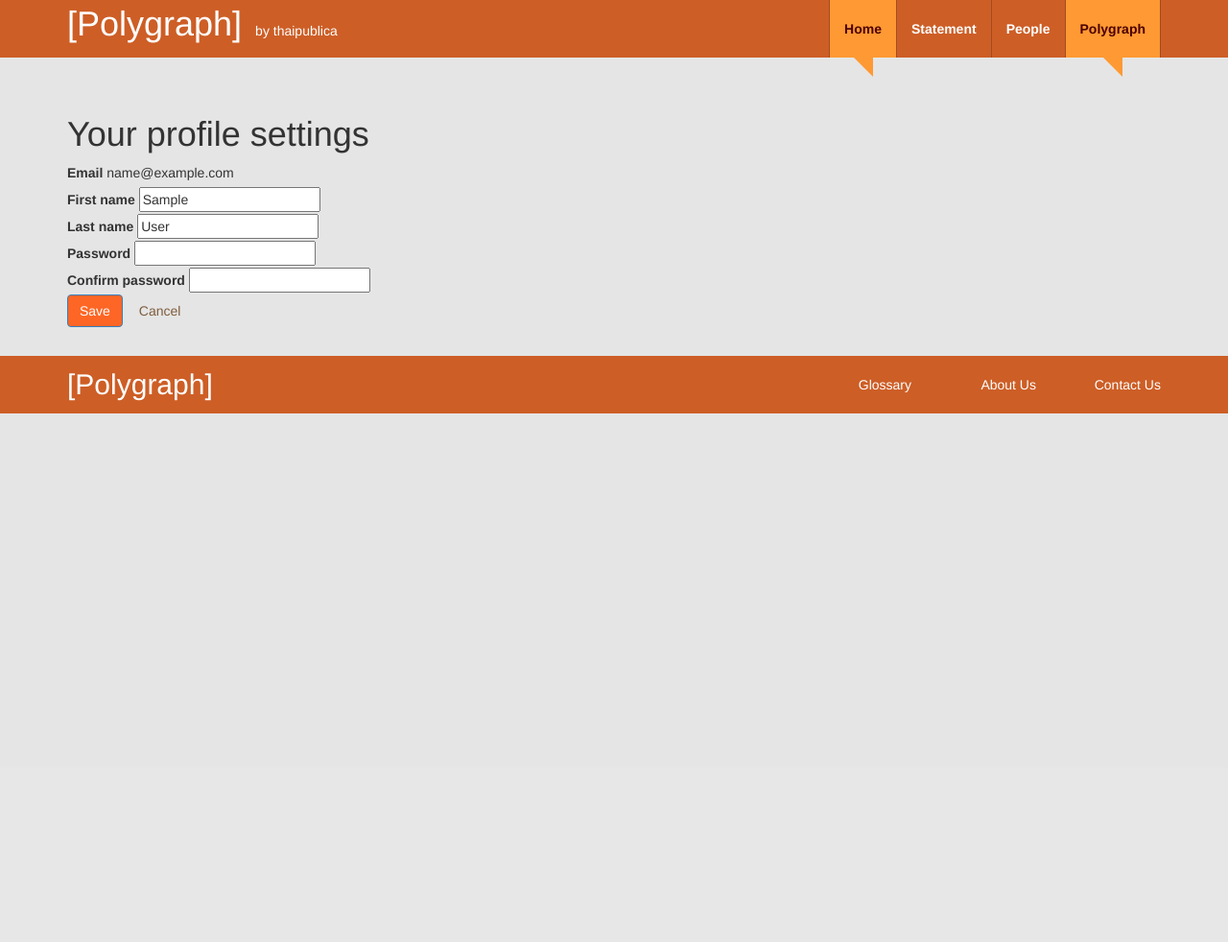
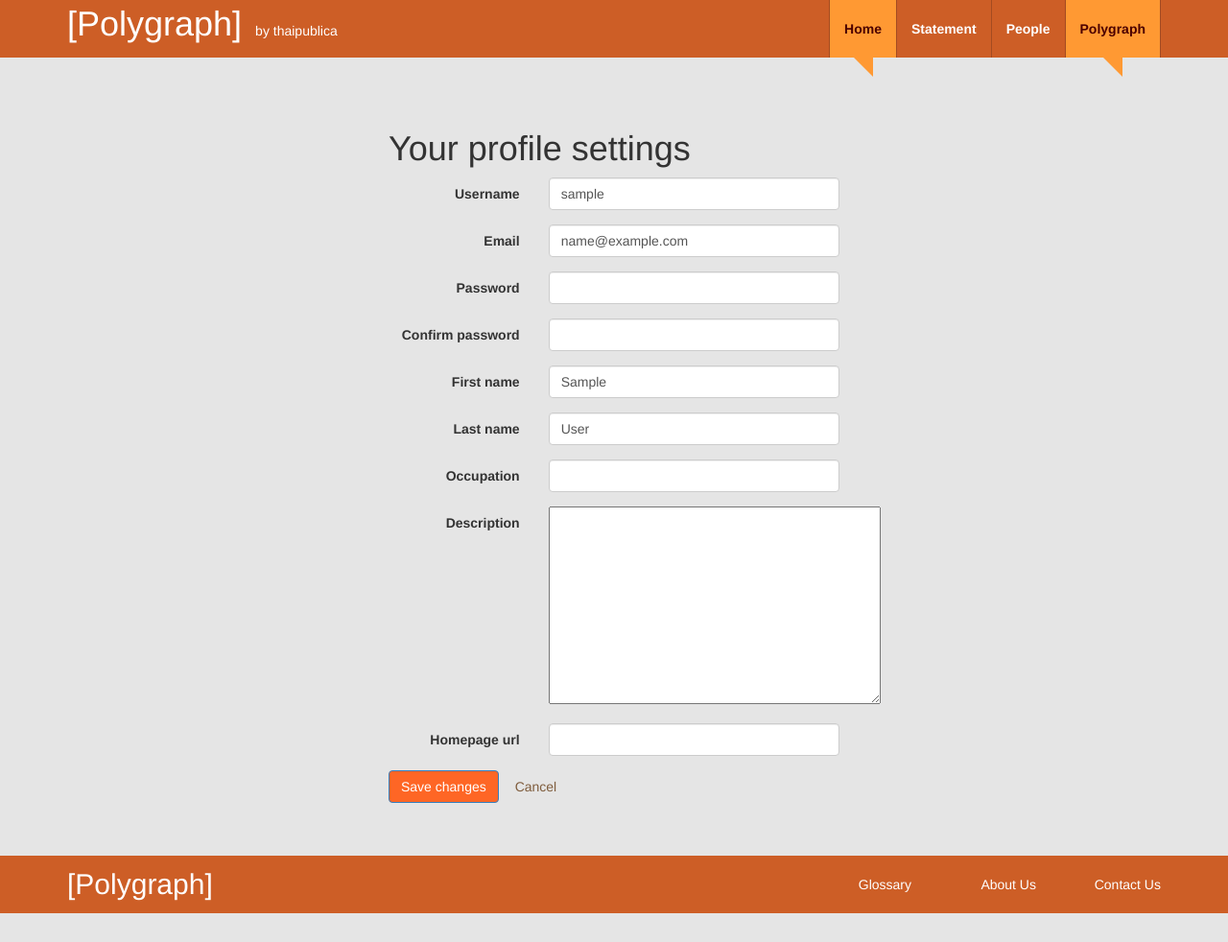
Before and after one commit to opendream/polygraph, a Django app: page /account/edit/ in a window 1280 px wide. Shown: the whole page at 96% size. Before the commit the page ends 431 px from the top, so only its background shows below. Run offline with Django 3.2, Linux system fonts and the light colour scheme; the visitor is signed in with stand-in values (Sample User, id 1); parts of the project's set-up code (start-up, migrations or seed data) failed here and were passed over; some libraries are stand-ins or nearby versions.

Commit message:
add profile test

```diff
--- a/account/forms.py
+++ b/account/forms.py
@@ -1,3 +1,4 @@
+from ckeditor.widgets import CKEditorWidget
 from django import forms
 from django.contrib.auth import authenticate, get_user_model
 from django.contrib.auth.forms import PasswordResetForm
@@ -64,10 +65,17 @@ class ResetPasswordForm(PasswordResetForm):
 
 
 class AccountEditForm(forms.Form):
-    password    = forms.CharField(required=False,  max_length=128, widget=forms.PasswordInput())
-    password2   = forms.CharField(required=False,  max_length=128, widget=forms.PasswordInput())
-    first_name  = forms.CharField(max_length=30, widget=forms.TextInput())
-    last_name   = forms.CharField(max_length=30, widget=forms.TextInput())
+
+    username    = forms.CharField()
+    email       = forms.EmailField(max_length=75)
+    password    = forms.CharField(required=False, max_length=128, widget=forms.PasswordInput())
+    password2   = forms.CharField(required=False, max_length=128, widget=forms.PasswordInput())
+    first_name  = forms.CharField(required=False, max_length=30, widget=forms.TextInput())
+    last_name   = forms.CharField(required=False, max_length=30, widget=forms.TextInput())
+
+    occupation  = forms.CharField(required=False, max_length=128, widget=forms.TextInput())
+    description = forms.CharField(widget=CKEditorWidget(config_name='minimal'))
+    homepage_url = forms.CharField(required=False, max_length=255, widget=forms.TextInput())
 
     def __init__(self, required_password=False, *args, **kwargs):
         super(AccountEditForm, self).__init__(*args, **kwargs)
@@ -75,9 +83,24 @@ class AccountEditForm(forms.Form):
             self.fields['password'].required = True
             self.fields['password2'].required = True
 
+    '''
+    def clean_username(self):
+        username = self.cleaned_data.get('username', '')
+        if get_user_model().objects.filter(username=username).count() > 0:
+            raise forms.ValidationError(_('This username is already in use'))
+        return username
+
+    def clean_email(self):
+        email = self.cleaned_data.get('email', '')
+        if get_user_model().objects.filter(email=email).count() > 0:
+            raise forms.ValidationError(_('This email is already in use'))
+        return email
+
+    '''
+
     def clean_password2(self):
         password = self.cleaned_data.get('password', '')
         password2 = self.cleaned_data['password2']
         if password != password2:
-            raise forms.ValidationError(u'Password mismatch')
+            raise forms.ValidationError(_('Password mismatch'))
         return password2
--- a/account/views.py
+++ b/account/views.py
@@ -7,6 +7,8 @@ from django.core.urlresolvers import reverse
 from django.http import HttpResponse
 from django.shortcuts import redirect, render
 from django.utils.http import base36_to_int
+from django.utils.translation import ugettext_lazy as _
+
 from account.forms import EmailAuthenticationForm, ResetPasswordForm, AccountEditForm
 
 
@@ -65,24 +67,38 @@ def account_edit(request):
 
     required_password = request.GET.get('reset_password')
 
+    user = request.user
+
     if request.method == 'POST':
         form = AccountEditForm(required_password, request.POST)
         if form.is_valid():
-            request.user.first_name = form.cleaned_data['first_name']
-            request.user.last_name = form.cleaned_data['last_name']
+            user.username = form.cleaned_data['username']
+            user.email = form.cleaned_data['email']
+            user.first_name = form.cleaned_data['first_name']
+            user.last_name = form.cleaned_data['last_name']
+            user.occupation = form.cleaned_data['occupation']
+            user.description = form.cleaned_data['description']
+            user.homepage_url = form.cleaned_data['homepage_url']
+
 
             password = form.cleaned_data.get('password')
             if password:
-                request.user.set_password(password)
-            request.user.save()
+                user.set_password(password)
+            user.save()
 
-            messages.success(request, _('Your account profile has been updated.'))
+            messages.success(request, _('Your account profile has been updated'))
 
-            return redirect('domain_home')
+            return redirect('account_edit')
     else:
+
         form = AccountEditForm(required_password, initial={
-            'first_name': request.user.first_name,
-            'last_name': request.user.last_name,
+            'username': user.username,
+            'email': user.email,
+            'first_name': user.first_name,
+            'last_name': user.last_name,
+            'occupation': user.occupation,
+            'description': user.description,
+            'homepage_url': user.homepage_url
         })
 
     return render(request, 'account/edit.html', {
--- a/templates/account/edit.html
+++ b/templates/account/edit.html
@@ -1,54 +1,132 @@
 {% extends 'base_single.html' %}
 {% load i18n %}
 
+{% block title %}{% trans "Your profile settings" %}{% endblock %}
+
+{% block content_class %} content-thin{% endblock %}
+
 {% block content %}
-<h1>{%  trans "Your profile settings" %}</h2>
 {% if reset_password %}
-<div class="alert">
+<div class="alert alert-warning">
     <button type="button" class="close" data-dismiss="alert">&times;</button>
     <strong>{% trans "Warinig" %}!</strong> {% trans "Please, change your password" %}
 </div>
 {% endif %}
 
-<form method="post" class="edit-profile-form" enctype="multipart/form-data">
+<form method="post" class="form-horizontal" role="form" enctype="multipart/form-data">
     {% csrf_token %}
-    {{ form.non_field_errors }}
+    <input type="text" name="prevent_autofill" id="prevent_autofill" value="" style="display:none;" />
+    <input type="password" name="password_fake" id="password_fake" value="" style="display:none;" />
 
-    <div class="controls">
-        <label for="id_email">{% trans "Email" %}</label>
-        {{ user.email }}
-    </div>
+    {{ form.media }}
 
-    <div class="controls">
-        <label for="id_first_name">{% trans "First name" %}</label>
-        {{ form.first_name }}
-        <div class="span3 errors">{{ form.first_name.errors }}</div>
-    </div>
+    {% if form.non_field_errors %}
+    <div class="errors alert alert-danger">{{ form.non_field_errors }}</div>
+    {% endif %}
 
-    <div class="controls">
-        <label for="id_last_name">{% trans "Last name" %}</label>
-        {{ form.last_name }}
-        <div class="span3 errors">{{ form.last_name.errors }}</div>
-    </div>
-
-    <div class="control-group{% if reset_password %} warning{% endif %}">
-
-        <div  class="controls">
-            <label for="id_password">{% trans "Password" %}</label>
-            {{ form.password }}
-            <div class="span3 errors">{{ form.password.errors }}</div>
-        </div>
-
-        <div class="controls">
-            <label for="id_password2">{% trans "Confirm password" %}</label>
-            {{ form.password2 }}
-            <div class="span3 errors">{{ form.password2.errors }}</div>
+    <div class="controls form-group">
+        <label for="id_username" class="col-sm-4 control-label">{% trans "Username" %}</label>
+        <div class="col-sm-8">
+            <input id="id_username" name="username" type="text" class="form-control" value="{{ form.username.value|default_if_none:"" }}" required>
+            {% if form.username.errors %}
+            <div class="errors alert alert-danger">{{ form.username.errors }}</div>
+            {% endif %}
         </div>
     </div>
 
-    <div class="action">
-        <button class="btn btn-submit flat-btn btn btn-primary btn-submit_blue" type="submit" name="submitEditProfile">{% trans "Save" %}</button>
+    <div class="controls form-group">
+        <label for="id_email" class="col-sm-4 control-label">{% trans "Email" %}</label>
+        <div class="col-sm-8">
+            <input id="id_email" name="email" type="email" class="form-control" value="{{ form.email.value|default_if_none:"" }}" required>
+            {% if form.email.errors %}
+            <div class="errors alert alert-danger">{{ form.email.errors }}</div>
+            {% endif %}
+        </div>
+    </div>
+
+
+    <div class="controls form-group{% if reset_password %} has-warning has-feedback{% endif %}">
+        <label for="id_password" class="col-sm-4 control-label">{% trans "Password" %}</label>
+        <div class="col-sm-8">
+            <input id="id_password" name="password" type="password" class="form-control" value=""{% if reset_password %} required{% endif %}>
+            {% if reset_password %}
+            <span class="glyphicon glyphicon-warning-sign form-control-feedback"></span>
+            {% endif %}
+            {% if form.password.errors %}
+            <div class="errors alert alert-danger">{{ form.password.errors }}</div>
+            {% endif %}
+        </div>
+    </div>
+
+    <div class="controls form-group{% if reset_password %} has-warning has-feedback{% endif %}">
+        <label for="id_password2" class="col-sm-4 control-label">{% trans "Confirm password" %}</label>
+        <div class="col-sm-8">
+            <input id="id_password2" name="password2" type="password" class="form-control" value=""{% if reset_password %} required{% endif %}>
+            {% if reset_password %}
+            <span class="glyphicon glyphicon-warning-sign form-control-feedback"></span>
+            {% endif %}
+            {% if form.password2.errors %}
+            <div class="errors alert alert-danger">{{ form.password2.errors }}</div>
+            {% endif %}
+        </div>
+    </div>
+
+    <div class="controls form-group">
+        <label for="id_first_name" class="col-sm-4 control-label">{% trans "First name" %}</label>
+        <div class="col-sm-8">
+            <input id="id_first_name" name="first_name" type="text" class="form-control" value="{{ form.first_name.value|default_if_none:"" }}">
+            {% if form.first_name.errors %}
+            <div class="errors alert alert-danger">{{ form.first_name.errors }}</div>
+            {% endif %}
+        </div>
+    </div>
+
+    <div class="controls form-group">
+        <label for="id_last_name" class="col-sm-4 control-label">{% trans "Last name" %}</label>
+        <div class="col-sm-8">
+            <input id="id_last_name" name="last_name" type="text" class="form-control" value="{{ form.last_name.value|default_if_none:"" }}">
+            {% if form.last_name.errors %}
+            <div class="errors alert alert-danger">{{ form.last_name.errors }}</div>
+            {% endif %}
+        </div>
+    </div>
+
+    <div class="controls form-group">
+        <label for="id_occupation" class="col-sm-4 control-label">{% trans "Occupation" %}</label>
+        <div class="col-sm-8">
+            <input id="id_occupation" name="occupation" type="text" class="form-control" value="{{ form.occupation.value|default_if_none:"" }}">
+            {% if form.occupation.errors %}
+            <div class="errors alert alert-danger">{{ form.occupation.errors }}</div>
+            {% endif %}
+        </div>
+    </div>
+
+    <div class="controls form-group">
+        <label for="id_description" class="col-sm-4 control-label">{% trans "Description" %}</label>
+        <div class="col-sm-8">
+            {{ form.description }}
+            {% if form.description.errors %}
+            <div class="errors alert alert-danger">{{ form.description.errors }}</div>
+            {% endif %}
+        </div>
+    </div>
+
+    <div class="controls form-group">
+        <label for="id_homepage_url" class="col-sm-4 control-label">{% trans "Homepage url" %}</label>
+        <div class="col-sm-8">
+            <input id="id_homepage_url" name="homepage_url" type="text" class="form-control" value="{{ form.homepage_url.value|default_if_none:"" }}">
+            {% if form.homepage_url.errors %}
+            <div class="errors alert alert-danger">{{ form.homepage_url.errors }}</div>
+            {% endif %}
+        </div>
+    </div>
+
+
+    <div class="form-action">
+        <button class="btn btn-primary" type="submit">{% trans "Save changes" %}</button>
         <a href="{% url 'domain_home' %}" class="btn btn-cancle flat-btn">{% trans "Cancel" %}</a>
+
     </div>
+
 </form>
 {% endblock %}
```
Also changed, not shown: account/tests/test_view.py (+94 -0 lines), polygraph/settings.py (+9 -4 lines).
